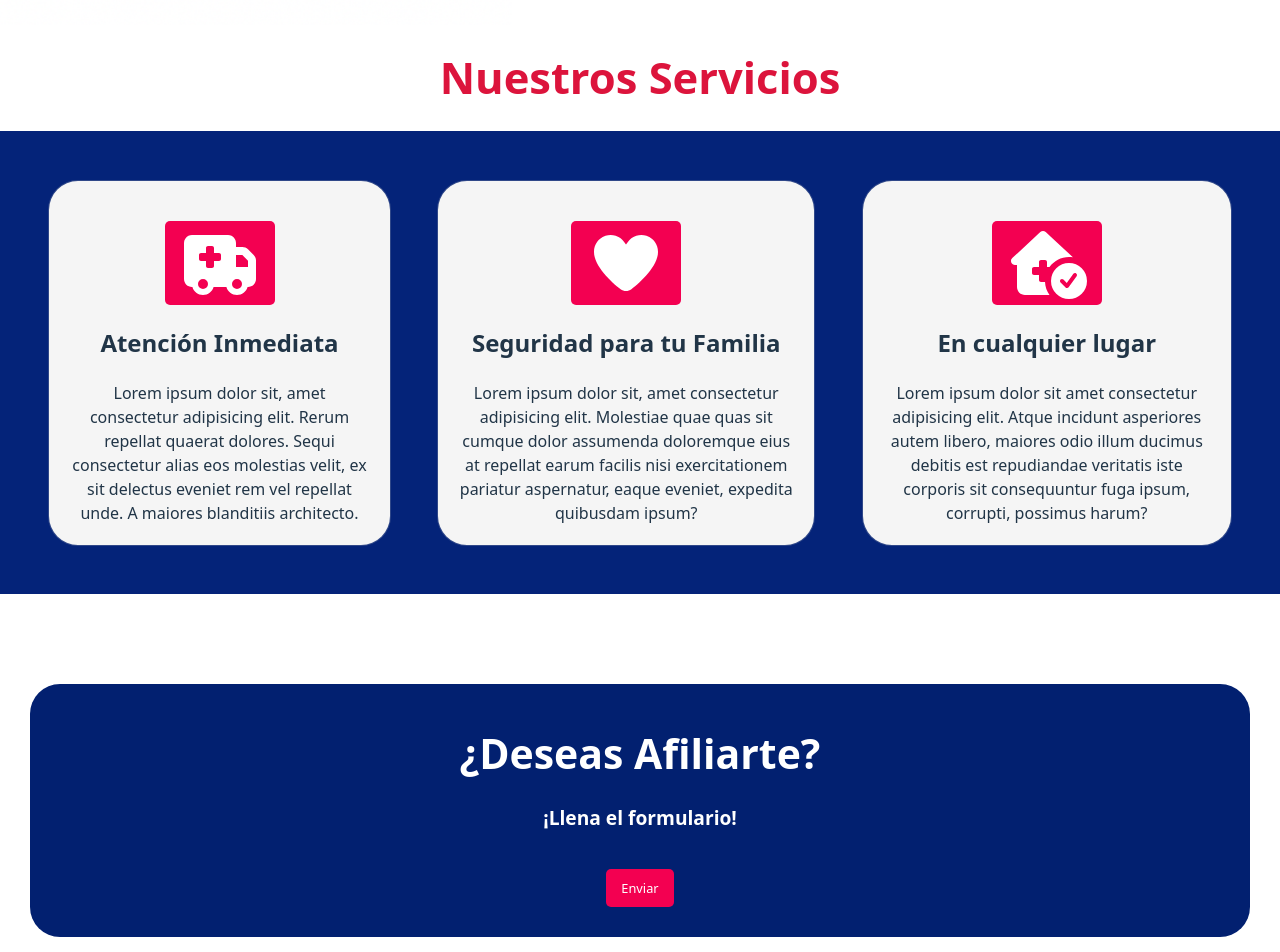
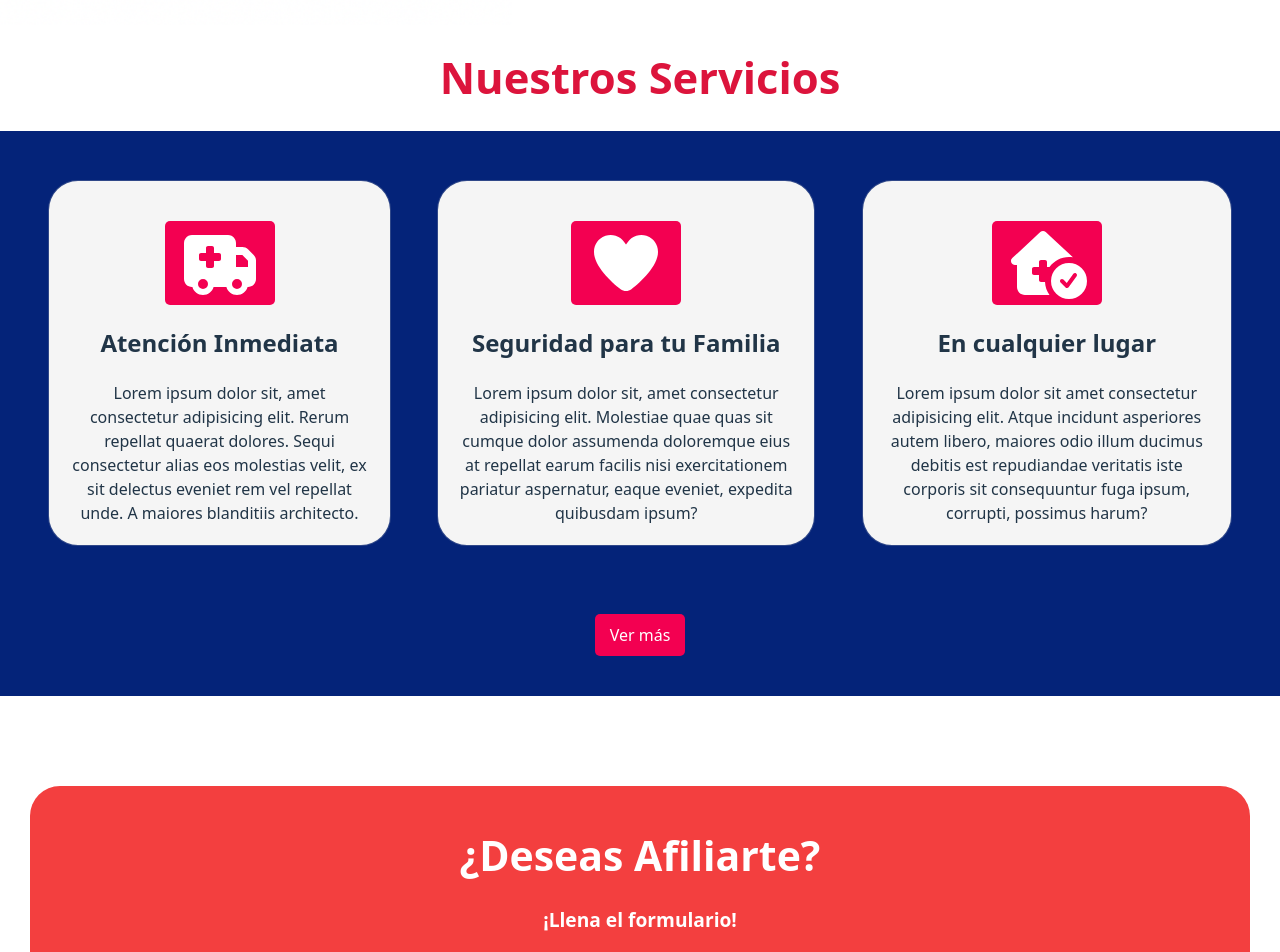
Before and after one commit to melaniem21/webprontoamb, a React (Vite) app: page / in a window 1280 px wide. Shown: the part 780-1732 px from the top of the page. Built offline with nearby package versions, Linux system fonts and the light colour scheme.

Commit message:
acomode boton

```diff
--- a/src/App.css
+++ b/src/App.css
@@ -116,7 +116,7 @@
 
 }
 .contenedor-afil1{
-  background-color: rgb(2, 32, 112);
+  background-color: rgba(243, 60, 60, 0.98);
   padding: 20px;
   border-radius: 30px;
   margin: 30px;
@@ -128,7 +128,7 @@
   font-size: 80%;
 }
 .contenedor-contacto{
-  background-color: rgba(243, 60, 60);
+  background-color: rgb(2, 32, 112);
   padding: 30px;
   height: auto;
 }
@@ -148,3 +148,24 @@
   text-align: center;
   padding: 10px;
 }
+.fondoazul{
+  background-color: rgba(4, 35, 121);
+  text-align: center;
+  padding-bottom: 40px;
+}
+.boton-azul{
+  background-color:  rgb(2, 32, 112);
+  border: 4px solid rgba(139, 148, 172, 0.808);
+  color: white;
+  padding: 10px 15px;
+  border: none;
+  border-radius: 5px;
+  cursor: pointer;
+  font-size: 1em;
+  margin-top: 20px;
+  display: inline-flex;
+  align-items: center;
+  justify-content: center;
+  gap: 8px;
+  transition: background-color 0.3s ease;
+}
--- a/src/App.jsx
+++ b/src/App.jsx
@@ -49,7 +49,8 @@ function App() {
       <div className="servicios">
        <h1>Nuestros Servicios</h1>
       </div>
-      <div className='columservicios'>
+      <div className="fondoazul">
+        <div className='columservicios'>
         <div className= "columndesc">
 
           <button className="boton-servicio">
@@ -74,6 +75,8 @@ function App() {
         </div>
 
       </div>
+      <button className= "boton-servicio"> Ver más</button>
+      </div>
 
     <div className='espacio'></div>
 
@@ -82,7 +85,7 @@ function App() {
           <h1>¿Deseas Afiliarte?</h1>
           <h2>¡Llena el formulario!</h2>
           <div >
-            <button className="boton-servicio">Enviar</button>
+            <button className="boton-azul">Enviar</button>
           </div>
         </div>
       </div>
```
